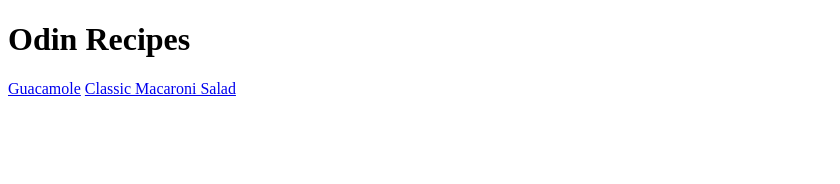
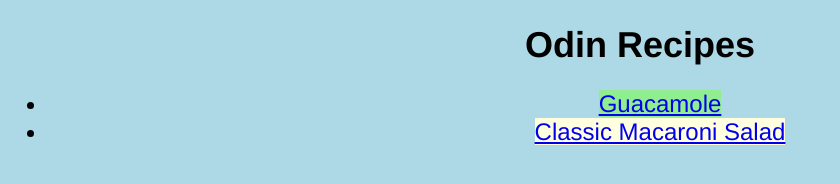
Before and after one commit to ColmiiK/odin-recipes, a plain HTML site: page index.html in a window 1280 px wide. Shown: the whole page, without its empty margins (0-840 px from the left). Drawn offline with Linux system fonts and the light colour scheme.

Commit message:
added basic css

```diff
--- /dev/null
+++ b/css/style.css
@@ -0,0 +1,34 @@
+* {
+    font-size: 24px;
+    font-family: "Helvetica";
+    background-color: lightblue;
+}
+
+h1 {
+    font-size: 36px;
+    text-align: center;
+}
+h2 {
+    color: white;
+    font-weight: bold;
+    text-align: center;
+    background-color: black;
+}
+p {
+    font-weight: bold;
+}
+.recipes {
+    text-align: center;
+    font-size: 24px;
+}
+.guac {
+    background-color: lightgreen;
+
+}
+.maca {
+    background-color: lightyellow;
+}
+
+ul, ol {
+    font-size: 20px;
+}
--- a/index.html
+++ b/index.html
@@ -8,7 +8,11 @@
     </head>
     <body>
         <h1>Odin Recipes</h1>
-        <a href="recipes/guacamole.html" target="_blank" rel="noreferrer">Guacamole</a>
-        <a href="recipes/macaroni_salad.html" target="_blank" rel="noreferrer">Classic Macaroni Salad</a>
+        <div class="recipes">
+            <ul>
+                <li><a class="guac" href="recipes/guacamole.html" target="_blank" rel="noreferrer">Guacamole</a></li>
+                <li><a class="maca" href="recipes/macaroni_salad.html" target="_blank" rel="noreferrer">Classic Macaroni Salad</a></li>
+            </ul>
+        </div>
     </body>
 </html>
```
Also changed, not shown: recipes/guacamole.html (+1 -1 lines), recipes/macaroni_salad.html (+1 -1 lines).
